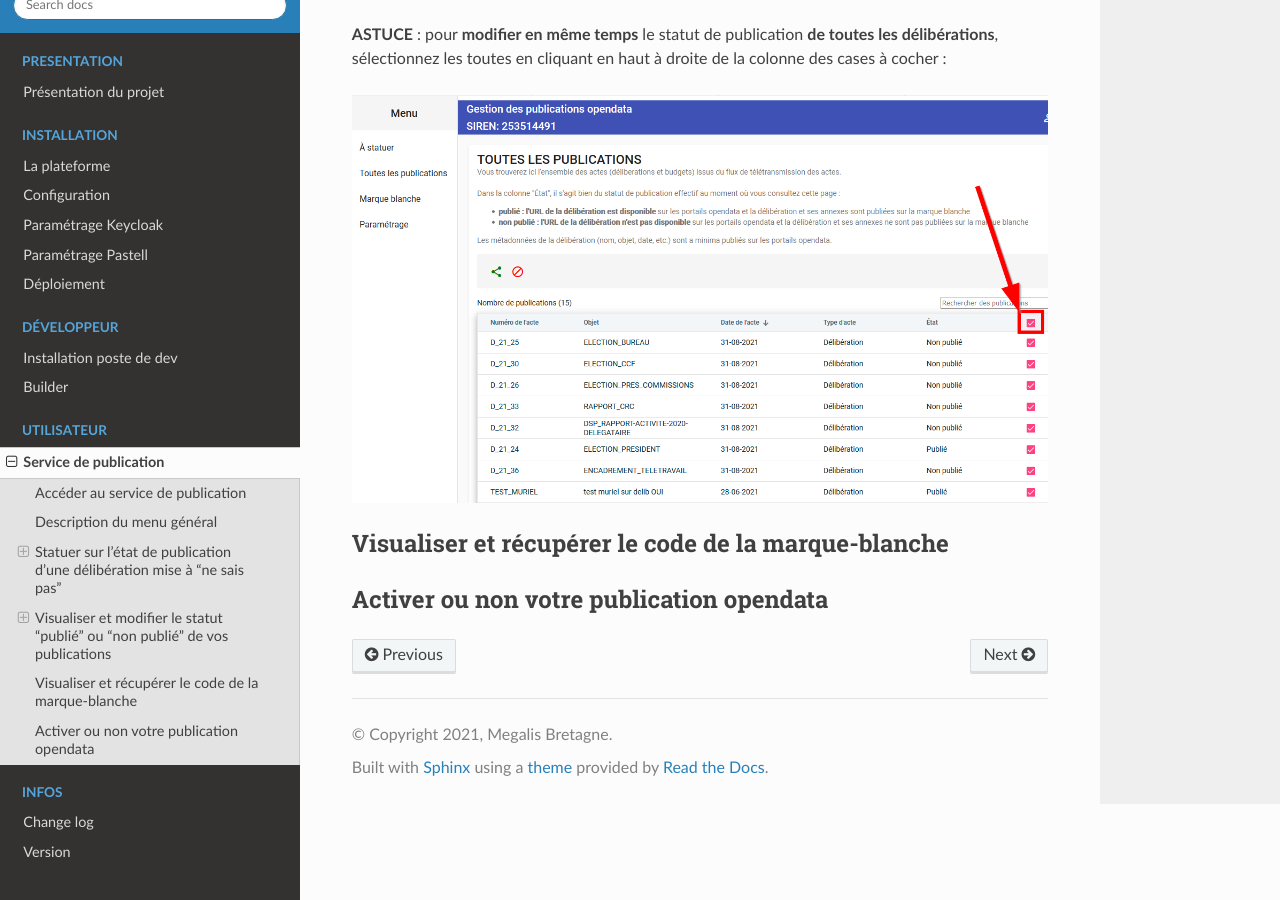
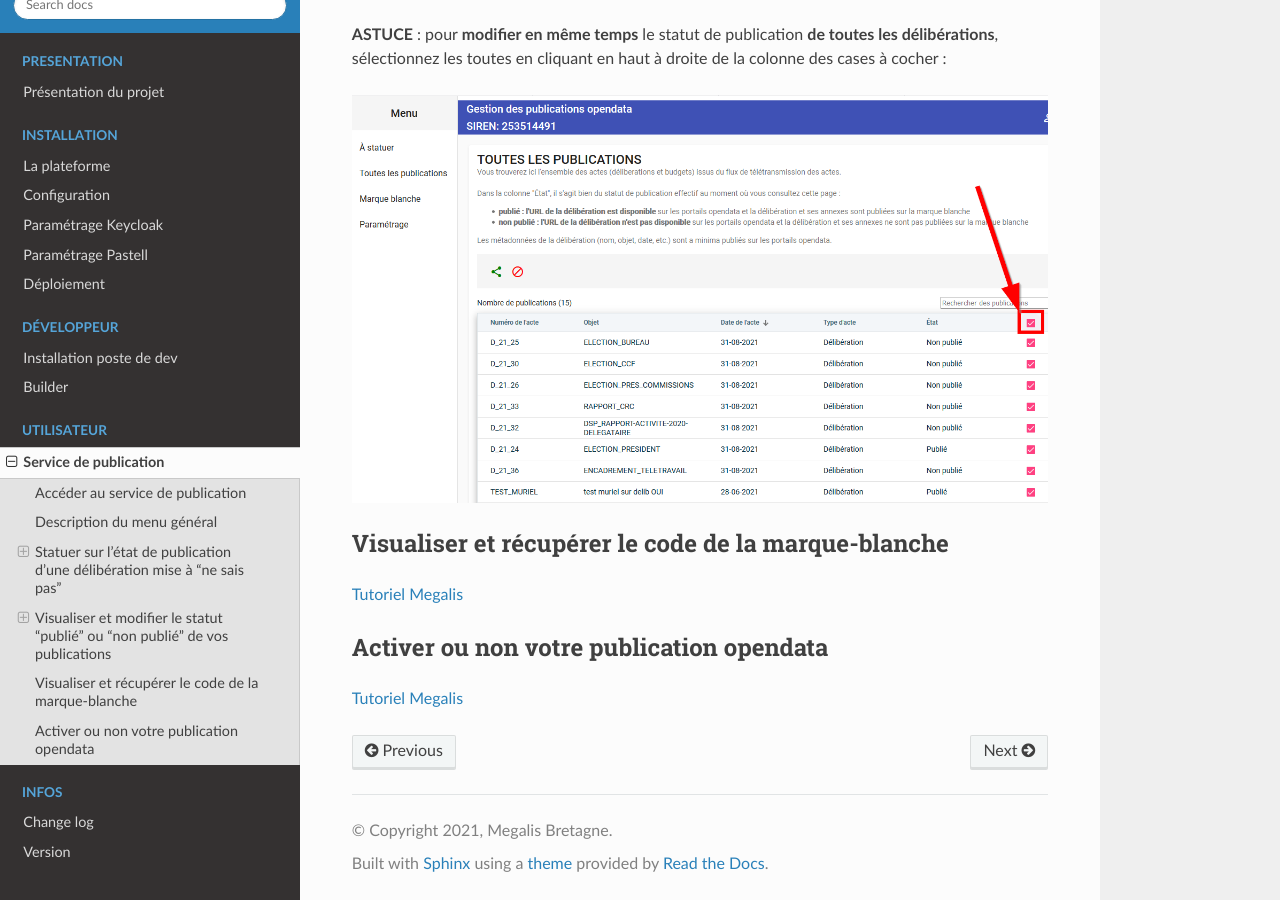
Before and after one commit to megalis-bretagne/opendata-documentation, a Sphinx documentation site: the page built from source/utilisateur/publication.md, in a window 1280 px wide and 900 px high, scrolled down 10386 px. Built offline with Sphinx 7.4.7 and the Read the Docs theme 2.0.0, drawn with Linux system fonts in a browser that asks for light colours.

Commit message:
Ajout de deux liens vers les tutoriels Megalis #2

```diff
--- a/source/utilisateur/publication.md
+++ b/source/utilisateur/publication.md
@@ -160,6 +160,8 @@ Vous pouvez **dépublier** les documents visés avec le bouton **rouge** :
 
 ## Visualiser et récupérer le code de la marque-blanche
 
-
+[Tutoriel Megalis](https://services.megalis.bretagne.bzh/tutoriel/utiliser-la-marque-blanche-opendata/)
 
 ## Activer ou non votre publication opendata
+
+[Tutoriel Megalis](https://services.megalis.bretagne.bzh/tutoriel/parametrage-de-la-publication-opendata/)
```
